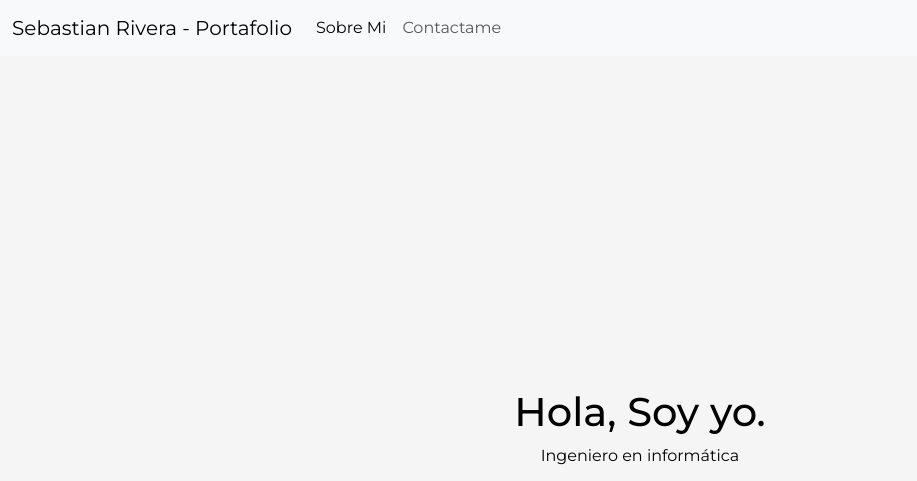
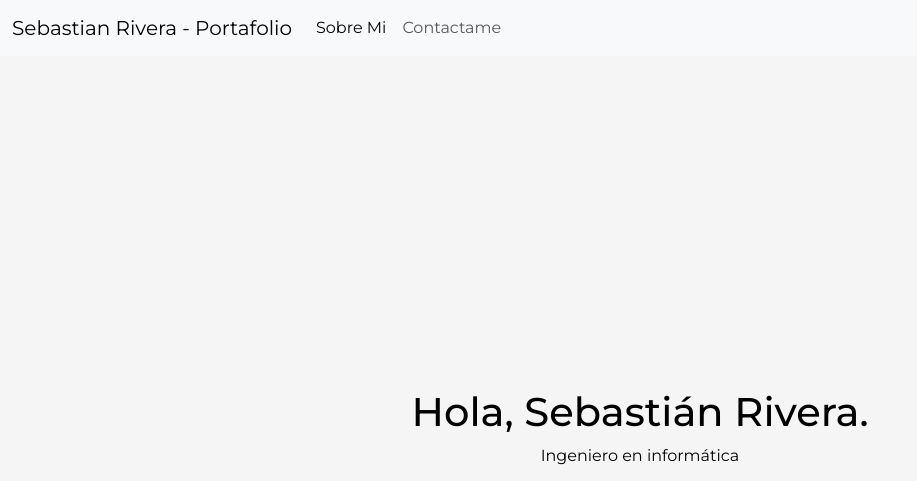
Before and after one commit to Seba-RiveraC/PortafolioProfesional, a plain HTML site: page index.html in a window 1280 px wide. Shown: the top 481 px of the page, without its empty margins (0-917 px from the left). Drawn offline with Linux system fonts and the light colour scheme.

Commit message:
push final

```diff
--- a/index.html
+++ b/index.html
@@ -46,7 +46,7 @@
 
     <div id="imagenMain" class="container-flex justify-content-center align-items-center">
         <div class="content text-center">
-            <h1>Hola, Soy yo.</h1>
+            <h1>Hola, Sebastián Rivera.</h1>
             <p>Ingeniero en informática</p>
 
             <a href="https://github.com/Seba-RiveraC "> <button class="btnMisTrabajos" > Mis Trabajos  <i class="fab fa-github fa-2x"></i> </button></a>
```
